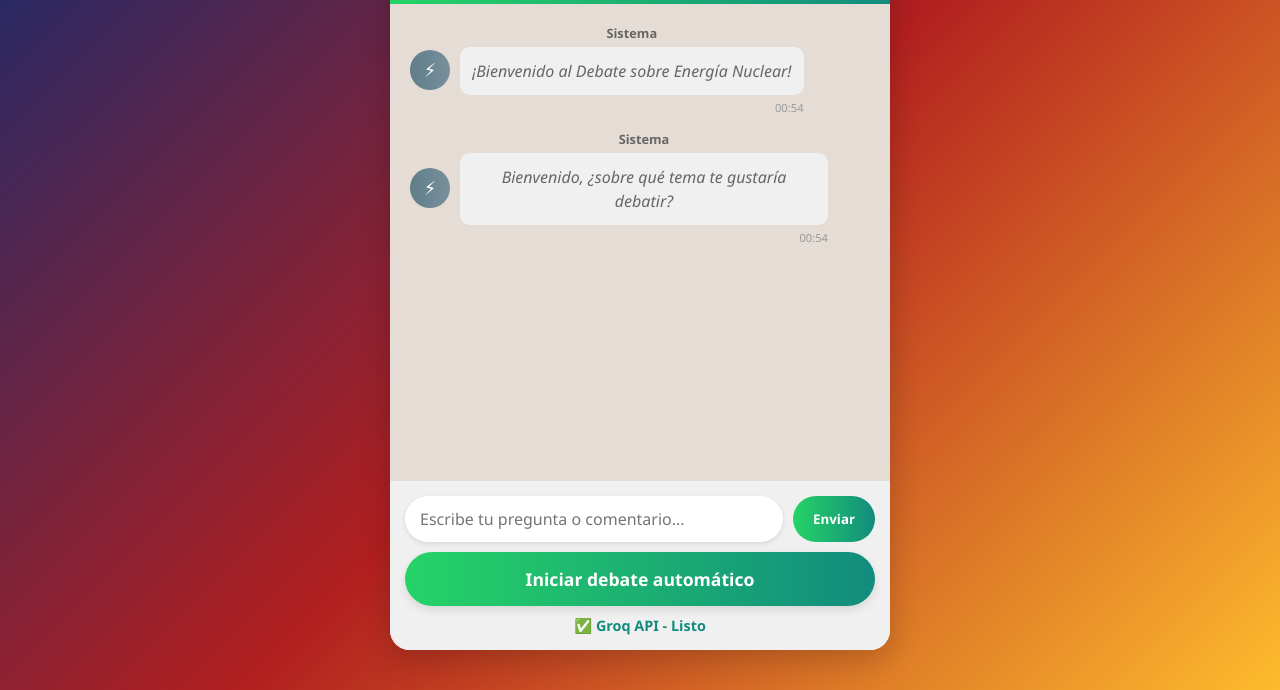
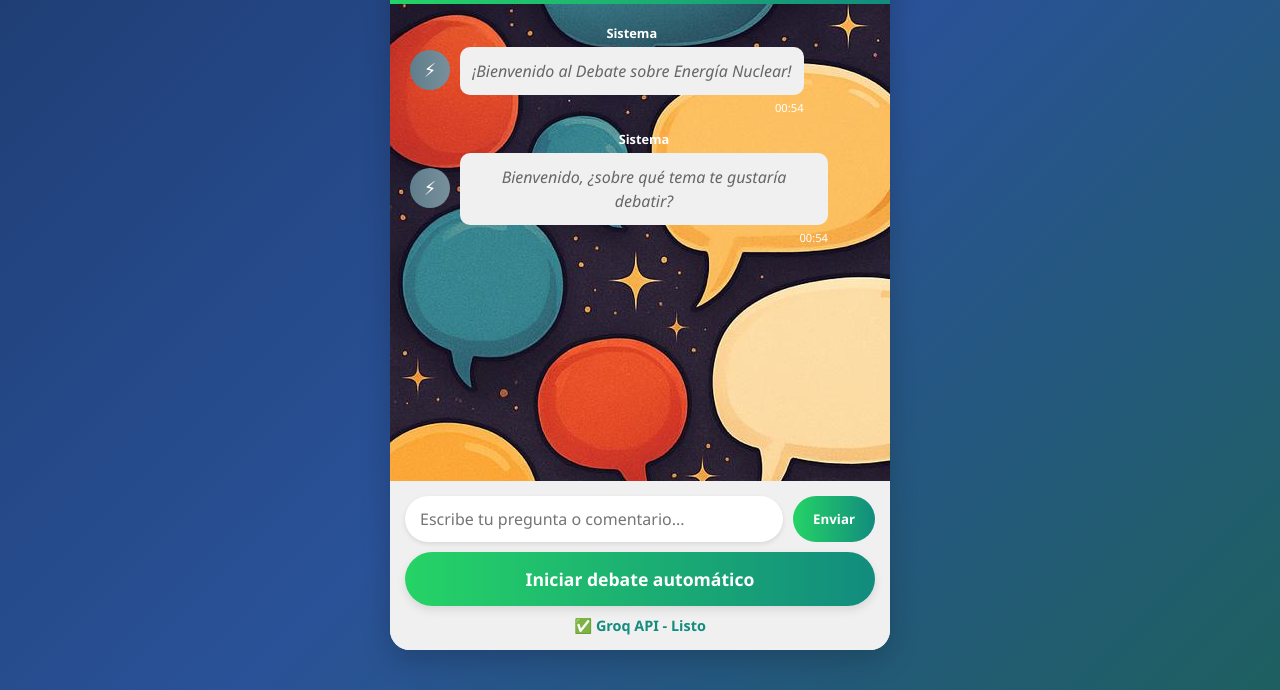
Before and after one commit to felipetavera22/repo2, a plain HTML site: page GeminiDebate/index.html in a window 1280 px wide. Shown: the part 110-800 px from the top of the page. Drawn offline with Linux system fonts and the light colour scheme.

Commit message:
Se hicieron cambios

```diff
--- a/GeminiDebate/styles.css
+++ b/GeminiDebate/styles.css
@@ -6,7 +6,7 @@
 }
 
 body {
-    background: linear-gradient(135deg, #1a2a6c, #b21f1f, #fdbb2d);
+    background: linear-gradient(135deg, #1e3c72 0%, #2a5298 50%, #1e6060 100%);
     min-height: 100vh;
     display: flex;
     justify-content: center;
@@ -60,8 +60,7 @@ body {
     flex: 1;
     overflow-y: auto;
     padding: 20px;
-    background-color: #e5ddd5;
-}
+    background-image: url(./fondo.jpeg);}
 
 .message {
     max-width: 80%;
@@ -133,7 +132,7 @@ body {
     font-size: 0.8rem;
     font-weight: 600;
     margin-bottom: 5px;
-    color: #555;
+    color: #ffffff;
 }
 
 .ambientalista .sender {
@@ -151,13 +150,13 @@ body {
 }
 
 .system .sender {
-    color: #666;
+    color: #ffffff;
     text-align: center;
 }
 
 .timestamp {
     font-size: 0.7rem;
-    color: #999;
+    color: #ffffff;
     margin-top: 5px;
     text-align: right;
 }
```
Also changed, not shown: GeminiDebate/fondo.jpeg (added).
